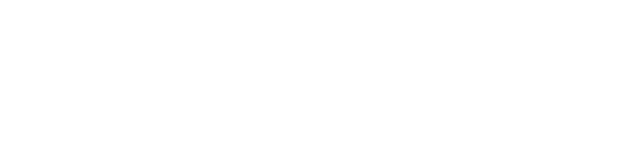
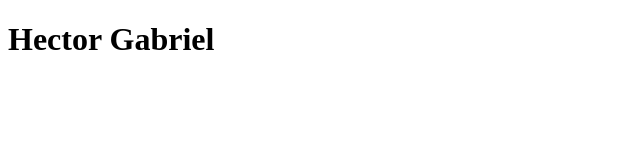
Before and after one commit to hetinhooquente/Hector, a plain HTML site: page Clonar Zape/index.html in a window 1280 px wide. Shown: the whole page, without its empty margins (0-640 px from the left). Drawn offline with Linux system fonts and the light colour scheme.

Commit message:
Adicionei meu nome

```diff
--- a/Clonar Zape/index.html
+++ b/Clonar Zape/index.html
@@ -6,6 +6,7 @@
     <title>Hector</title>
 </head>
 <body>
-    <p></p>
+    <h1> Hector Gabriel</h1>
+    <img src=""
 </body>
 </html>
```
